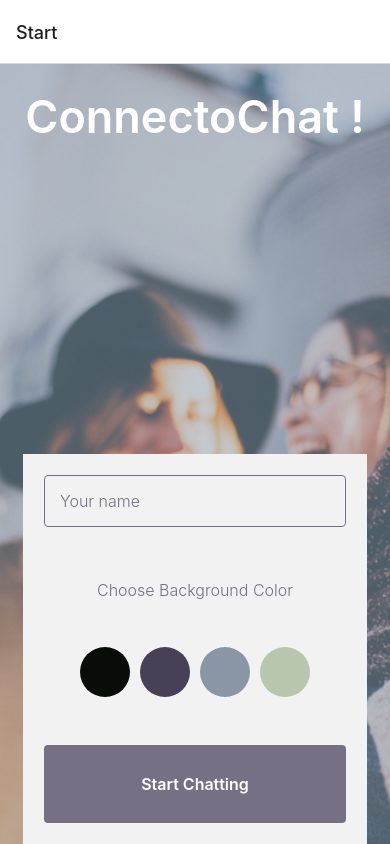
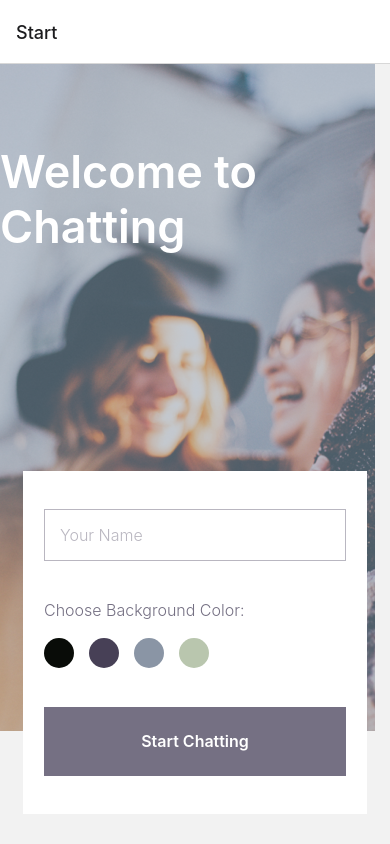
Before and after one commit to capmec/chat-app, a React Native app: screen /Start in a window 390 px wide. Built offline with nearby package versions, Linux system fonts and the light colour scheme.

Commit message:
5.3: Real-Time Applications & Data Storage

```diff
--- a/App.js
+++ b/App.js
@@ -9,15 +9,36 @@ import Chat from './components/Chat'
 import { NavigationContainer } from '@react-navigation/native'
 import { createNativeStackNavigator } from '@react-navigation/native-stack'
 
+import { initializeApp } from 'firebase/app'
+import { getFirestore } from 'firebase/firestore'
+import { LogBox } from 'react-native'
+LogBox.ignoreLogs(['AsyncStorage has been extracted from'], ['Setting a timer'])
+
 // Create the navigator
 const Stack = createNativeStackNavigator()
 
 const App = () => {
+  // Your web app's Firebase configuration
+  const firebaseConfig = {
+    apiKey: 'AIzaSyB4CMVGQAqh4cMv15HY0ceshiiGXiqsG-U',
+    authDomain: 'app-n-chat.firebaseapp.com',
+    projectId: 'app-n-chat',
+    storageBucket: 'app-n-chat.appspot.com',
+    messagingSenderId: '958552177913',
+    appId: '1:958552177913:web:58a17610fa22f2e205f628',
+  }
+
+  // Initialize Firebase
+  const app = initializeApp(firebaseConfig)
+  const db = getFirestore(app)
+
   return (
     <NavigationContainer>
       <Stack.Navigator initialRouteName='Start'>
         <Stack.Screen name='Start' component={Start} />
-        <Stack.Screen name='Chat' component={Chat} />
+        <Stack.Screen name='Chat'>
+          {(props) => <Chat {...props} db={db} />}
+        </Stack.Screen>
       </Stack.Navigator>
     </NavigationContainer>
   )
--- a/components/Chat.js
+++ b/components/Chat.js
@@ -1,46 +1,22 @@
-import { useState, useEffect } from 'react'
-import { View, StyleSheet, Text } from 'react-native'
-import { Bubble, GiftedChat } from 'react-native-gifted-chat'
-import { Platform, KeyboardAvoidingView } from 'react-native'
+import { useEffect, useState } from 'react'
+import { GiftedChat, Bubble } from 'react-native-gifted-chat'
+import { StyleSheet, View, Platform, KeyboardAvoidingView } from 'react-native'
+import {
+  onSnapshot,
+  query,
+  orderBy,
+  collection,
+  addDoc,
+} from 'firebase/firestore'
 
-const Chat = ({ route, navigation }) => {
-  const username = route.params.name
-  const color = route.params.color
-
+// Destructure name and background from route.params
+const Chat = ({ db, route, navigation }) => {
+  const { userID } = route.params
+  const { name, background } = route.params
   const [messages, setMessages] = useState([])
-
-  // Given title of the screen
-
-  useEffect(() => {
-    navigation.setOptions({ title: username })
-    setMessages([
-      {
-        _id: 1,
-        text: 'Hello Developer',
-        createdAt: new Date(),
-        user: {
-          _id: 2,
-          name: 'React User',
-          avatar: 'https://placeimg.com/140/140/any',
-        },
-      },
-      {
-        _id: 2,
-        text: 'System message',
-        createdAt: new Date(),
-        system: true,
-      },
-    ])
-  }, [])
-
-  // Send a message function
-
   const onSend = (newMessages) => {
-    setMessages((previousMessages) =>
-      GiftedChat.append(previousMessages, newMessages)
-    )
+    addDoc(collection(db, 'messages'), newMessages[0])
   }
-  // Function to change the background color of the messages
 
   const renderBubble = (props) => {
     return (
@@ -48,7 +24,7 @@ const Chat = ({ route, navigation }) => {
         {...props}
         wrapperStyle={{
           left: {
-            backgroundColor: 'white',
+            backgroundColor: '#D6DDF6',
           },
           right: {
             backgroundColor: '#ED3F78',
@@ -57,29 +33,63 @@ const Chat = ({ route, navigation }) => {
       />
     )
   }
+
+  // useEffect hook to set messages options
+  // Create a query to get the "messages" collection from the Firestore database
+  useEffect(() => {
+    const q = query(collection(db, 'messages'), orderBy('createdAt', 'desc'))
+
+    // Subscribe to changes in the "messages" collection using onSnapshot.
+    // This function will be called whenever there are changes in the collection.
+    const unsubMessages = onSnapshot(q, (documentsSnapshot) => {
+      // Initialize an empty array to store the new messages
+      let newMessages = []
+      // Iterate through each document in the snapshot
+      documentsSnapshot.forEach((doc) => {
+        newMessages.push({
+          id: doc.id,
+          ...doc.data(),
+          createdAt: new Date(doc.data().createdAt.toMillis()),
+        })
+      })
+      setMessages(newMessages)
+    })
+
+    // Clean up code
+    return () => {
+      if (unsubMessages) unsubMessages()
+    }
+  }, [])
+
+  // useEffect hook to set navigation options
+  useEffect(() => {
+    navigation.setOptions({ title: name })
+  }, [])
+
+  /* Render a View component with dynamic background color */
   return (
-    <View style={[styles.container, { backgroundColor: color }]}>
+    <View style={[styles.container, { backgroundColor: background }]}>
       <GiftedChat
         messages={messages}
         renderBubble={renderBubble}
         onSend={(messages) => onSend(messages)}
         user={{
-          _id: 1,
+          _id: userID,
+          name: name,
         }}
       />
       {Platform.OS === 'android' ? (
         <KeyboardAvoidingView behavior='height' />
       ) : null}
-      {Platform.OS === 'ios' ? (
-        <KeyboardAvoidingView behavior='padding' />
-      ) : null}
     </View>
   )
 }
 
+// Define styles for the component
 const styles = StyleSheet.create({
   container: {
     flex: 1,
   },
 })
+
 export default Chat
--- a/components/Start.js
+++ b/components/Start.js
@@ -3,137 +3,180 @@ import {
   StyleSheet,
   View,
   Text,
-  Button,
   TextInput,
   ImageBackground,
   TouchableOpacity,
+  Platform,
+  KeyboardAvoidingView,
+  Alert,
 } from 'react-native'
+import { getAuth, signInAnonymously } from 'firebase/auth'
 
+// Define the Start component
 const Start = ({ navigation }) => {
+  const auth = getAuth()
+  // State to hold the name input value
   const [name, setName] = useState('')
-  const colors = ['#090C08', '#474056', '#8A95A5', '#B9C6AE']
+  // State to hold the chosen background color
   const [background, setBackground] = useState('')
+
+  // handle the sign-in anonymously process for the user.
+  const signInUser = () => {
+    signInAnonymously(auth)
+      .then((result) => {
+        navigation.navigate('Chat', {
+          name: name,
+          background: background,
+          userID: result.user.uid,
+        })
+        Alert.alert('Signed in Successfully!')
+      })
+      .catch((error) => {
+        Alert.alert('Unable to sign in, try later again.')
+      })
+  }
+
   return (
-    <View style={styles.container}>
     <ImageBackground
       source={require('../images/bgImage.png')}
       style={styles.imageBackground}
+      resizeMode='cover'
     >
-        <Text style={styles.title}>ConnectoChat !</Text>
-        <View style={styles.box}>
-          {/* user types name */}
+      <Text style={styles.appTitle}>Welcome to Chatting</Text>
+      <View style={styles.container}>
         <TextInput
           style={styles.textInput}
           value={name}
           onChangeText={setName}
-            placeholder='Your name'
-          />
-          <Text style={styles.chooseBgColor}>Choose Background Color</Text>
-          {/* user selects backgroung color */}
-          <View style={styles.colorButtonContainer}>
-            {colors.map((color, index) => (
+          placeholder='Your Name'
+        ></TextInput>
+
+        <View style={styles.chooseColorBox}>
+          <Text style={styles.chooseColorText}>Choose Background Color:</Text>
+          <View style={styles.colorButtonsContainer}>
+            {/* Render a TouchableOpacity for each color option */}
             <TouchableOpacity
-                key={index}
               style={[
-                  styles.colorButton,
-                  { backgroundColor: color },
-                  background === color && styles.selectedColor,
+                styles.chooseColor,
+                { backgroundColor: '#090C08' },
+                background === '#090C08' && styles.selectedColor,
               ]}
-                onPress={() => setBackground(color)}
-              />
-            ))}
+              // Set the function to handle button press
+              onPress={() => setBackground('#090C08')}
+            ></TouchableOpacity>
+            <TouchableOpacity
+              style={[
+                styles.chooseColor,
+                { backgroundColor: '#474056' },
+                background === '#474056' && styles.selectedColor,
+              ]}
+              onPress={() => setBackground('#474056')}
+            ></TouchableOpacity>
+            <TouchableOpacity
+              style={[
+                styles.chooseColor,
+                { backgroundColor: '#8A95A5' },
+                background === '#8A95A5' && styles.selectedColor,
+              ]}
+              onPress={() => setBackground('#8A95A5')}
+            ></TouchableOpacity>
+            <TouchableOpacity
+              style={[
+                styles.chooseColor,
+                { backgroundColor: '#B9C6AE' },
+                background === '#B9C6AE' && styles.selectedColor,
+              ]}
+              onPress={() => setBackground('#B9C6AE')}
+            ></TouchableOpacity>
           </View>
-          {/* to start chat */}
-          <TouchableOpacity
-            style={styles.button}
-            onPress={() =>
-              navigation.navigate('Chat', {
-                name: name,
-                background: background,
-              })
-            }
-          >
-            <Text style={styles.buttonText}>Start Chatting</Text>
+        </View>
+
+        {/* Render a TouchableOpacity for starting the chat */}
+        <TouchableOpacity style={styles.button} onPress={signInUser}>
+          <Text style={styles.textButton}>Start Chatting</Text>
         </TouchableOpacity>
       </View>
+      {Platform.OS === 'android' ? (
+        <KeyboardAvoidingView behavior='height' />
+      ) : null}
     </ImageBackground>
-    </View>
   )
 }
 
+// Define styles for the component
 const styles = StyleSheet.create({
-  container: {
+  imageBackground: {
     flex: 1,
     justifyContent: 'center',
     alignItems: 'center',
   },
-  imageBackground: {
-    flex: 1,
-    alignItems: 'center',
-    justifyContent: 'center',
-    height: '100%',
-    width: '100%',
-  },
-  title: {
+  appTitle: {
     flex: 1,
     fontSize: 45,
     fontWeight: '600',
-    color: '#FFFFFF',
-    margin: 25,
+    color: '#ffffff',
+    justifyContent: 'center',
+    marginTop: 80,
   },
-  box: {
-    // backgroundColor: '#ffffff',
-    backgroundColor: '#f2f2f2',
+  container: {
     width: '88%',
-    height: '50%',
+    height: '44%',
+    backgroundColor: 'white',
     alignItems: 'center',
-    justifyContent: 'space-around',
+    marginBottom: 30,
+    justifyContent: 'space-evenly',
   },
+
   textInput: {
     width: '88%',
-    borderColor: '#757083',
-    borderRadius: 4,
-    color: '#757083',
+    padding: 15,
+    borderWidth: 1,
     fontSize: 16,
     fontWeight: '300',
-    opacity: 50,
-    padding: 15,
-    borderWidth: 1,
-    marginBottom: 10,
+    color: '#757083',
+    opacity: 0.5,
+    borderColor: '#757083',
   },
-  chooseBgColor: {
-    color: '#757083',
+  button: {
+    width: '88%',
+    height: '20%',
+    alignItems: 'center',
+    justifyContent: 'center',
+    backgroundColor: '#757083',
+    padding: 10,
+  },
+  textButton: {
+    fontSize: 16,
+    fontWeight: '600',
+    color: '#ffffff',
+  },
+  chooseColorBox: {
+    width: '88%',
+    height: '20%',
+    alignItems: 'center',
+    justifyContent: 'space-between',
+  },
+  colorButtonsContainer: {
+    flexDirection: 'row',
+    alignSelf: 'flex-start',
+    justifyContent: 'space-between',
+  },
+  chooseColor: {
+    width: 30,
+    height: 30,
+    borderRadius: 15,
+    border: 3,
+    marginRight: 15,
+    borderColor: 'white',
+  },
+
+  chooseColorText: {
+    flex: 1,
     fontSize: 16,
     fontWeight: '300',
-    opacity: 100,
-  },
-  colorButtonContainer: {
-    flexDirection: 'row',
-    justifyContent: 'center',
-  },
-  colorButton: {
-    width: 50,
-    height: 50,
-    borderRadius: 25,
-    margin: 5,
-  },
-  selectedColor: {
-    borderColor: '#c0c0c0',
-    borderWidth: 1,
-  },
-  button: {
-    alignItems: 'center',
-    backgroundColor: '#757083',
-    borderRadius: 4,
-    height: '20%',
-    justifyContent: 'center',
-    padding: 10,
-    width: '88%',
-  },
-  buttonText: {
-    fontSize: 16,
-    fontWeight: '600',
-    color: '#FFFFFF',
+    color: '#757083',
+    textAlign: 'left',
+    alignSelf: 'flex-start',
   },
 })
 
```
Lines whose indentation alone changed are shown as unchanged.
